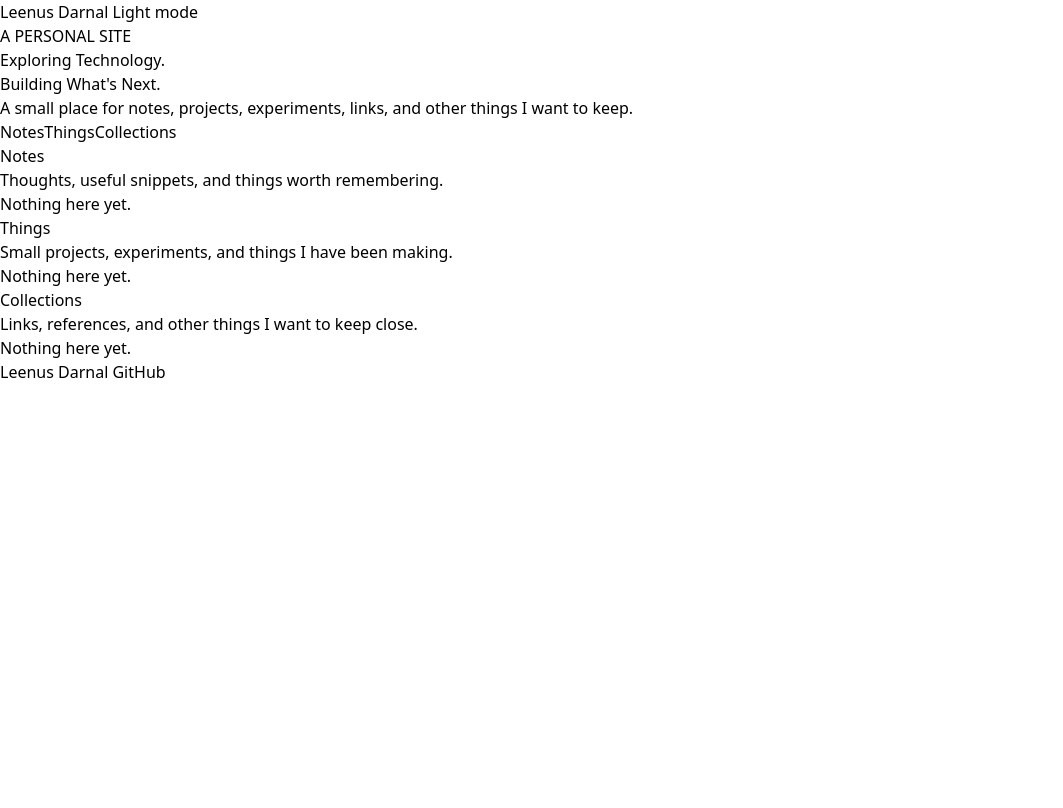
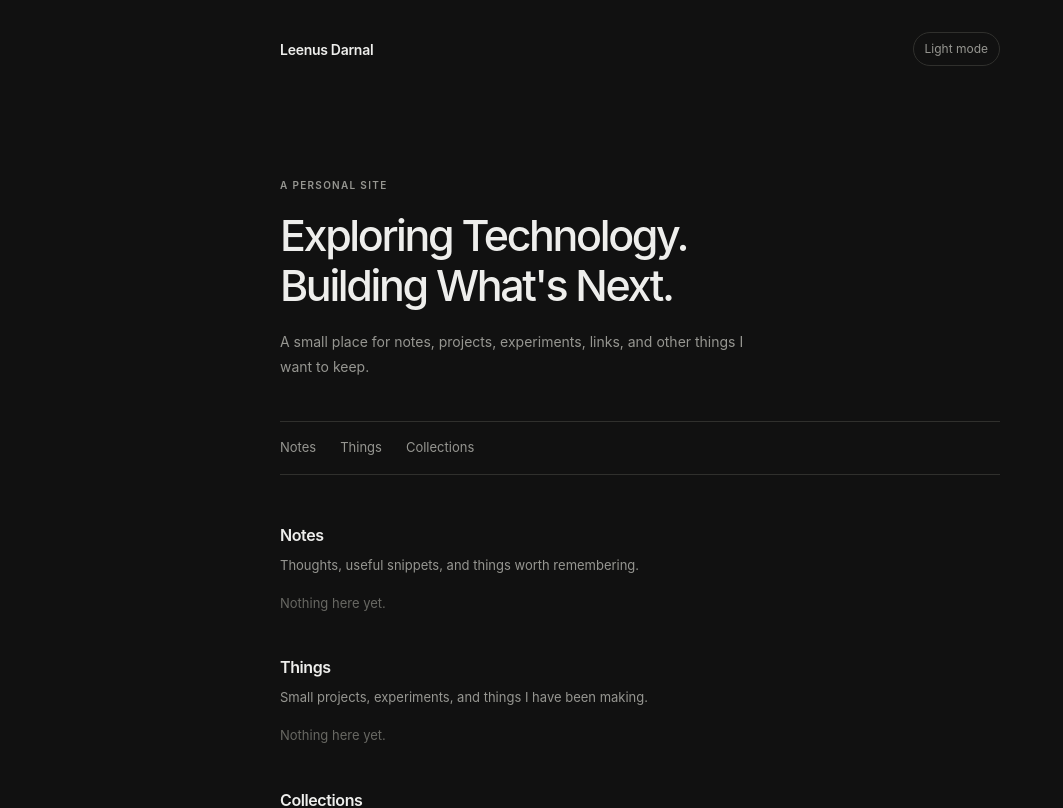
Before and after one commit to leenusdarnal/leenusdarnal.github.io, a SvelteKit app: page / in a window 1280 px wide. Shown: the top 808 px of the page, without its empty margins (0-1063 px from the left). Built offline with nearby package versions, Linux system fonts and the light colour scheme.

Commit message:
Add minimal light and dark theme styling

```diff
--- a/src/app.css
+++ b/src/app.css
@@ -1,3 +1,235 @@
 @import 'tailwindcss';
 @plugin '@tailwindcss/forms';
 @plugin '@tailwindcss/typography';
+
+:root {
+	color-scheme: dark;
+	--background: #111111;
+	--surface: #181818;
+	--text: #eeeeec;
+	--muted: #969691;
+	--faint: #686863;
+	--border: #30302d;
+	--link: #eeeeec;
+}
+
+:root[data-theme='light'] {
+	color-scheme: light;
+	--background: #fafaf8;
+	--surface: #ffffff;
+	--text: #252521;
+	--muted: #777770;
+	--faint: #96968e;
+	--border: #e5e5df;
+	--link: #252521;
+}
+
+* {
+	box-sizing: border-box;
+}
+
+html {
+	scroll-behavior: smooth;
+	background: var(--background);
+}
+
+body {
+	margin: 0;
+	background: var(--background);
+	color: var(--text);
+	font-family: Inter, ui-sans-serif, system-ui, -apple-system, BlinkMacSystemFont, "Segoe UI", sans-serif;
+	font-size: 15px;
+	-webkit-font-smoothing: antialiased;
+	transition: background-color 160ms ease, color 160ms ease;
+}
+
+a {
+	color: var(--link);
+	text-decoration: none;
+}
+
+a:hover {
+	text-decoration: underline;
+	text-underline-offset: 4px;
+}
+
+button {
+	font: inherit;
+}
+
+.page {
+	width: min(100% - 40px, 720px);
+	margin: 0 auto;
+	padding: 32px 0 48px;
+}
+
+.topbar,
+.footer {
+	display: flex;
+	align-items: center;
+	justify-content: space-between;
+}
+
+.site-name {
+	font-size: 14px;
+	font-weight: 600;
+	letter-spacing: -0.02em;
+}
+
+.site-name:hover,
+.footer a:hover {
+	text-decoration: none;
+}
+
+.theme-toggle {
+	border: 1px solid var(--border);
+	border-radius: 999px;
+	padding: 7px 11px;
+	background: transparent;
+	color: var(--muted);
+	font-size: 12px;
+	cursor: pointer;
+}
+
+.theme-toggle:hover {
+	color: var(--text);
+	border-color: var(--muted);
+}
+
+.intro {
+	margin: 112px 0 42px;
+}
+
+.eyebrow {
+	margin: 0 0 18px;
+	color: var(--muted);
+	font-size: 10px;
+	font-weight: 600;
+	letter-spacing: 0.13em;
+}
+
+h1 {
+	margin: 0;
+	font-size: clamp(30px, 5.5vw, 43px);
+	font-weight: 550;
+	letter-spacing: -0.055em;
+	line-height: 1.16;
+}
+
+.intro-copy {
+	max-width: 470px;
+	margin: 18px 0 0;
+	color: var(--muted);
+	font-size: 14px;
+	line-height: 1.8;
+}
+
+.section-nav {
+	display: flex;
+	flex-wrap: wrap;
+	gap: 24px;
+	padding: 16px 0;
+	border-top: 1px solid var(--border);
+	border-bottom: 1px solid var(--border);
+}
+
+.section-nav a {
+	color: var(--muted);
+	font-size: 13px;
+}
+
+.section-nav a:hover {
+	color: var(--text);
+}
+
+.sections {
+	display: grid;
+	gap: 42px;
+	padding-top: 48px;
+}
+
+.content-section {
+	scroll-margin-top: 28px;
+}
+
+.section-heading h2 {
+	margin: 0;
+	font-size: 16px;
+	font-weight: 600;
+	letter-spacing: -0.025em;
+}
+
+.section-heading p {
+	margin: 7px 0 0;
+	color: var(--muted);
+	font-size: 13px;
+	line-height: 1.7;
+}
+
+.empty-state {
+	margin: 18px 0 0;
+	color: var(--faint);
+	font-size: 13px;
+}
+
+.item-list {
+	display: grid;
+	gap: 18px;
+	margin: 20px 0 0;
+	padding: 0;
+	list-style: none;
+}
+
+.item-title {
+	font-size: 14px;
+	font-weight: 500;
+}
+
+.item-list li p {
+	margin: 5px 0 0;
+	color: var(--muted);
+	font-size: 13px;
+	line-height: 1.7;
+}
+
+.footer {
+	margin-top: 92px;
+	padding-top: 18px;
+	border-top: 1px solid var(--border);
+	color: var(--faint);
+	font-size: 12px;
+}
+
+.footer a {
+	color: var(--muted);
+}
+
+@media (max-width: 560px) {
+	.page {
+		width: min(100% - 32px, 720px);
+		padding-top: 22px;
+	}
+
+	.intro {
+		margin-top: 88px;
+	}
+
+	.section-nav {
+		gap: 18px;
+	}
+
+	.sections {
+		gap: 36px;
+		padding-top: 40px;
+	}
+}
+
+@media (prefers-reduced-motion: reduce) {
+	html {
+		scroll-behavior: auto;
+	}
+
+	body {
+		transition: none;
+	}
+}
```
